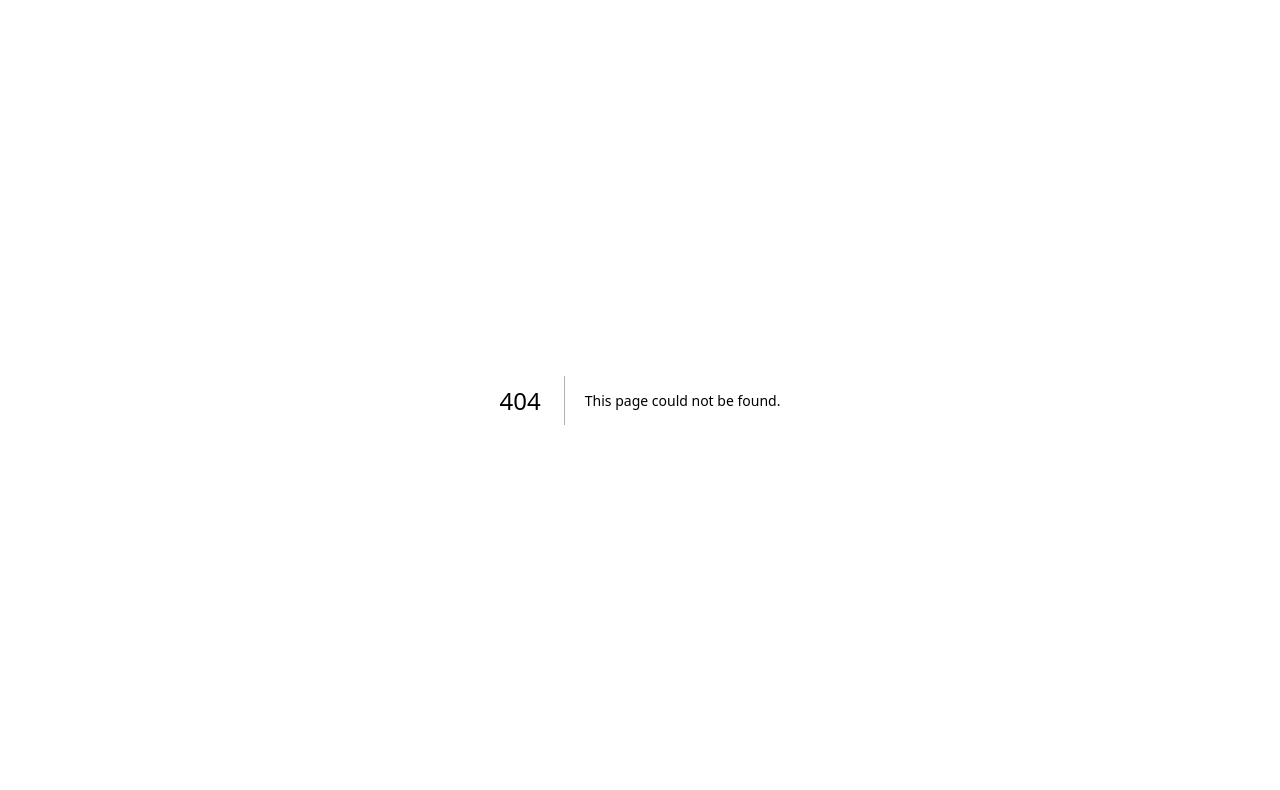
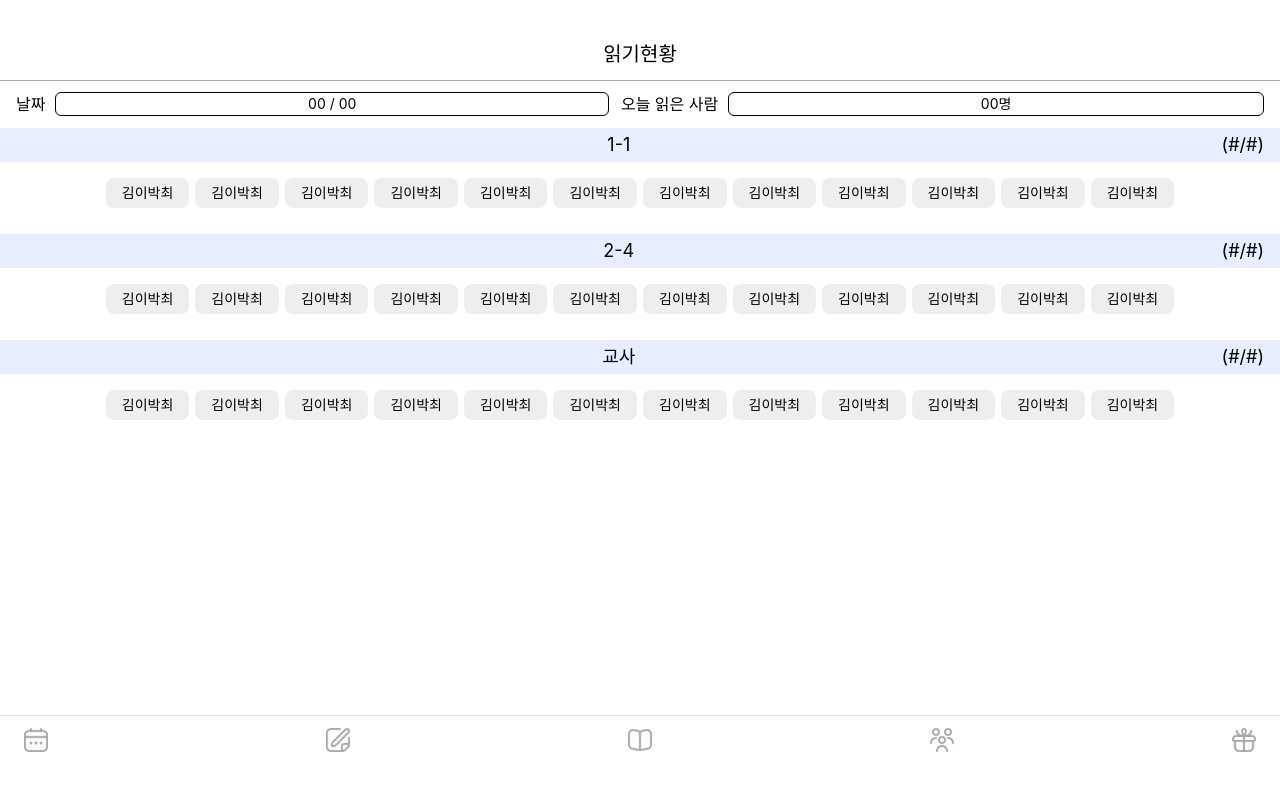
Before and after one commit to AMeaningfulStar/dongan-bibile, a Next.js app: page /status in a window 1280 px wide. Before the commit this address had no page. Shown: the top 790 px of the page. Built offline with nearby package versions, Linux system fonts and the light colour scheme.

Commit message:
edit: status page

```diff
--- /dev/null
+++ b/src/app/status/page.tsx
@@ -0,0 +1,112 @@
+import Image from 'next/image'
+import Link from 'next/link'
+
+import BIBLE_ICON from '@icon/bible_icon.svg'
+import CALENDAR_ICON from '@icon/calendar_icon.svg'
+import EVENT_ICON from '@icon/event_icon.svg'
+import MEDITATION_ICON from '@icon/meditation_icon.svg'
+import STATUS_ICON from '@icon/status_icon.svg'
+
+export default function Status() {
+  return (
+    <div className="flex min-h-screen w-full flex-col items-center py-20">
+      <div className="fixed left-0 top-0 flex w-full items-center justify-center border-b border-[#AAAAAA] bg-white pb-3 pt-10">
+        <span className="text-xl font-light">읽기현황</span>
+      </div>
+      {/* 세팅 및 정보 */}
+      <div className="flex w-full justify-between gap-x-3 px-4 py-3">
+        <div className="flex flex-grow gap-x-2.5">
+          <div className="text-base">날짜</div>
+          <button className="flex-grow rounded-md border border-black">00 / 00</button>
+        </div>
+        <div className="flex flex-grow gap-x-2.5">
+          <div className="text-base">오늘 읽은 사람</div>
+          <div className="flex flex-grow items-center justify-center rounded-md border border-black">
+            <span>00명</span>
+          </div>
+        </div>
+      </div>
+      {/* 반 리스트 및 명단 */}
+      <div className="flex w-full flex-col gap-y-2.5">
+        <div className="w-full">
+          <div className="flex justify-between bg-[#E8EEFF] px-4 py-2 text-lg leading-none">
+            <span className="flex-grow text-center">1-1</span>
+            <span>(#/#)</span>
+          </div>
+          <div className="flex flex-wrap justify-center gap-x-1.5 gap-y-2.5 py-4">
+            <div className="rounded-lg bg-[#EEEEEE] px-4 py-2">김이박최</div>
+            <div className="rounded-lg bg-[#EEEEEE] px-4 py-2">김이박최</div>
+            <div className="rounded-lg bg-[#EEEEEE] px-4 py-2">김이박최</div>
+            <div className="rounded-lg bg-[#EEEEEE] px-4 py-2">김이박최</div>
+            <div className="rounded-lg bg-[#EEEEEE] px-4 py-2">김이박최</div>
+            <div className="rounded-lg bg-[#EEEEEE] px-4 py-2">김이박최</div>
+            <div className="rounded-lg bg-[#EEEEEE] px-4 py-2">김이박최</div>
+            <div className="rounded-lg bg-[#EEEEEE] px-4 py-2">김이박최</div>
+            <div className="rounded-lg bg-[#EEEEEE] px-4 py-2">김이박최</div>
+            <div className="rounded-lg bg-[#EEEEEE] px-4 py-2">김이박최</div>
+            <div className="rounded-lg bg-[#EEEEEE] px-4 py-2">김이박최</div>
+            <div className="rounded-lg bg-[#EEEEEE] px-4 py-2">김이박최</div>
+          </div>
+        </div>
+        <div className="w-full">
+          <div className="flex justify-between bg-[#E8EEFF] px-4 py-2 text-lg leading-none">
+            <span className="flex-grow text-center">2-4</span>
+            <span>(#/#)</span>
+          </div>
+          <div className="flex flex-wrap justify-center gap-x-1.5 gap-y-2.5 py-4">
+            <div className="rounded-lg bg-[#EEEEEE] px-4 py-2">김이박최</div>
+            <div className="rounded-lg bg-[#EEEEEE] px-4 py-2">김이박최</div>
+            <div className="rounded-lg bg-[#EEEEEE] px-4 py-2">김이박최</div>
+            <div className="rounded-lg bg-[#EEEEEE] px-4 py-2">김이박최</div>
+            <div className="rounded-lg bg-[#EEEEEE] px-4 py-2">김이박최</div>
+            <div className="rounded-lg bg-[#EEEEEE] px-4 py-2">김이박최</div>
+            <div className="rounded-lg bg-[#EEEEEE] px-4 py-2">김이박최</div>
+            <div className="rounded-lg bg-[#EEEEEE] px-4 py-2">김이박최</div>
+            <div className="rounded-lg bg-[#EEEEEE] px-4 py-2">김이박최</div>
+            <div className="rounded-lg bg-[#EEEEEE] px-4 py-2">김이박최</div>
+            <div className="rounded-lg bg-[#EEEEEE] px-4 py-2">김이박최</div>
+            <div className="rounded-lg bg-[#EEEEEE] px-4 py-2">김이박최</div>
+          </div>
+        </div>
+        <div className="w-full">
+          <div className="flex justify-between bg-[#E8EEFF] px-4 py-2 text-lg leading-none">
+            <span className="flex-grow text-center">교사</span>
+            <span>(#/#)</span>
+          </div>
+          <div className="flex flex-wrap justify-center gap-x-1.5 gap-y-2.5 py-4">
+            <div className="rounded-lg bg-[#EEEEEE] px-4 py-2">김이박최</div>
+            <div className="rounded-lg bg-[#EEEEEE] px-4 py-2">김이박최</div>
+            <div className="rounded-lg bg-[#EEEEEE] px-4 py-2">김이박최</div>
+            <div className="rounded-lg bg-[#EEEEEE] px-4 py-2">김이박최</div>
+            <div className="rounded-lg bg-[#EEEEEE] px-4 py-2">김이박최</div>
+            <div className="rounded-lg bg-[#EEEEEE] px-4 py-2">김이박최</div>
+            <div className="rounded-lg bg-[#EEEEEE] px-4 py-2">김이박최</div>
+            <div className="rounded-lg bg-[#EEEEEE] px-4 py-2">김이박최</div>
+            <div className="rounded-lg bg-[#EEEEEE] px-4 py-2">김이박최</div>
+            <div className="rounded-lg bg-[#EEEEEE] px-4 py-2">김이박최</div>
+            <div className="rounded-lg bg-[#EEEEEE] px-4 py-2">김이박최</div>
+            <div className="rounded-lg bg-[#EEEEEE] px-4 py-2">김이박최</div>
+          </div>
+        </div>
+      </div>
+      {/* 하단 네비게이션 바 */}
+      <div className="fixed bottom-0 left-0 flex w-full justify-between border-t bg-white pb-9">
+        <Link href={'/home'} className="px-6 py-3">
+          <Image alt="button" src={CALENDAR_ICON} />
+        </Link>
+        <Link href={'/meditation'} className="px-6 py-3">
+          <Image alt="button" src={MEDITATION_ICON} />
+        </Link>
+        <Link href={'/bible'} className="px-6 py-3">
+          <Image alt="button" src={BIBLE_ICON} />
+        </Link>
+        <Link href={'/status'} className="px-6 py-3">
+          <Image alt="button" src={STATUS_ICON} />
+        </Link>
+        <Link href={'/event'} className="px-6 py-3">
+          <Image alt="button" src={EVENT_ICON} />
+        </Link>
+      </div>
+    </div>
+  )
+}
```
